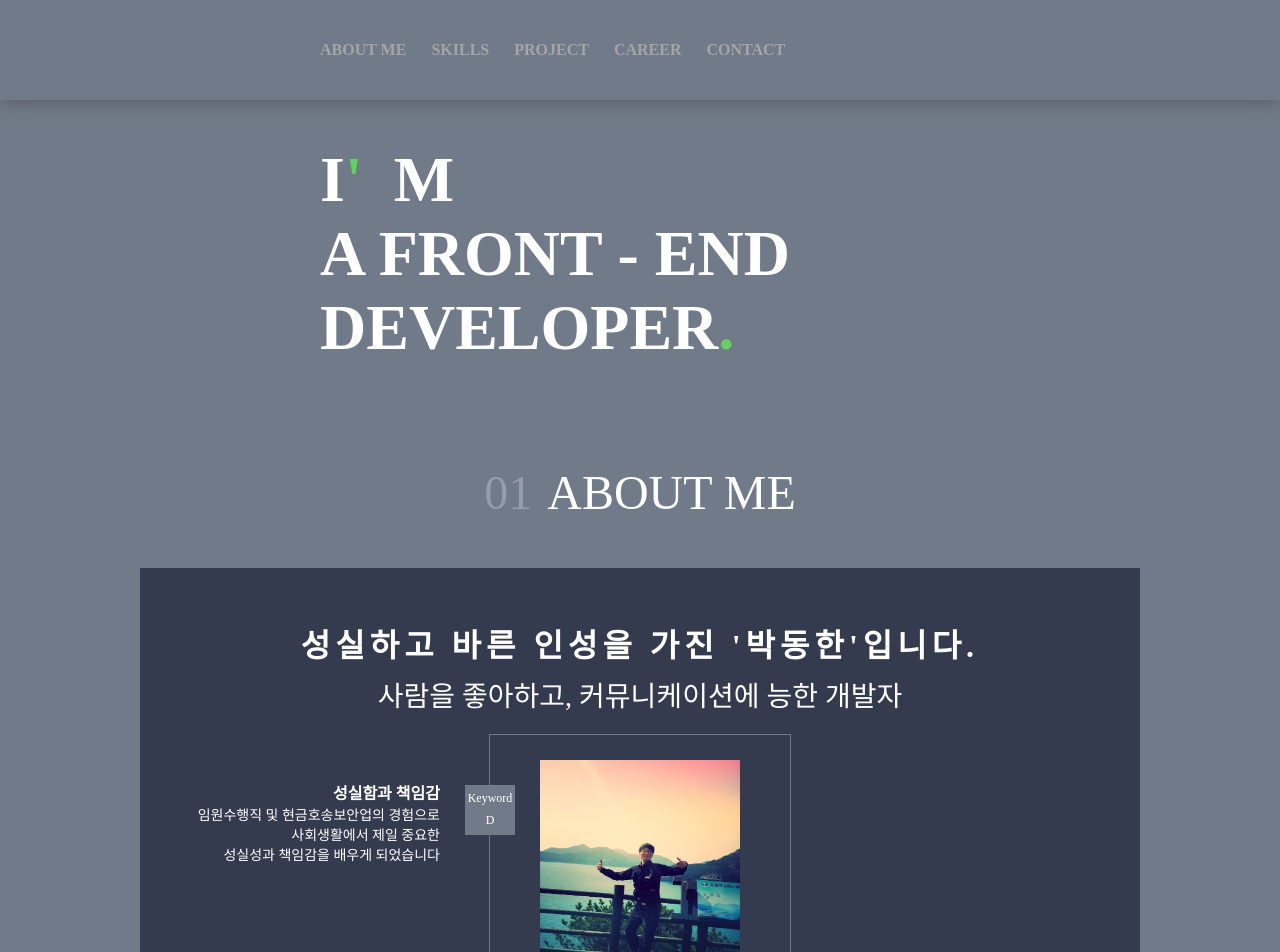
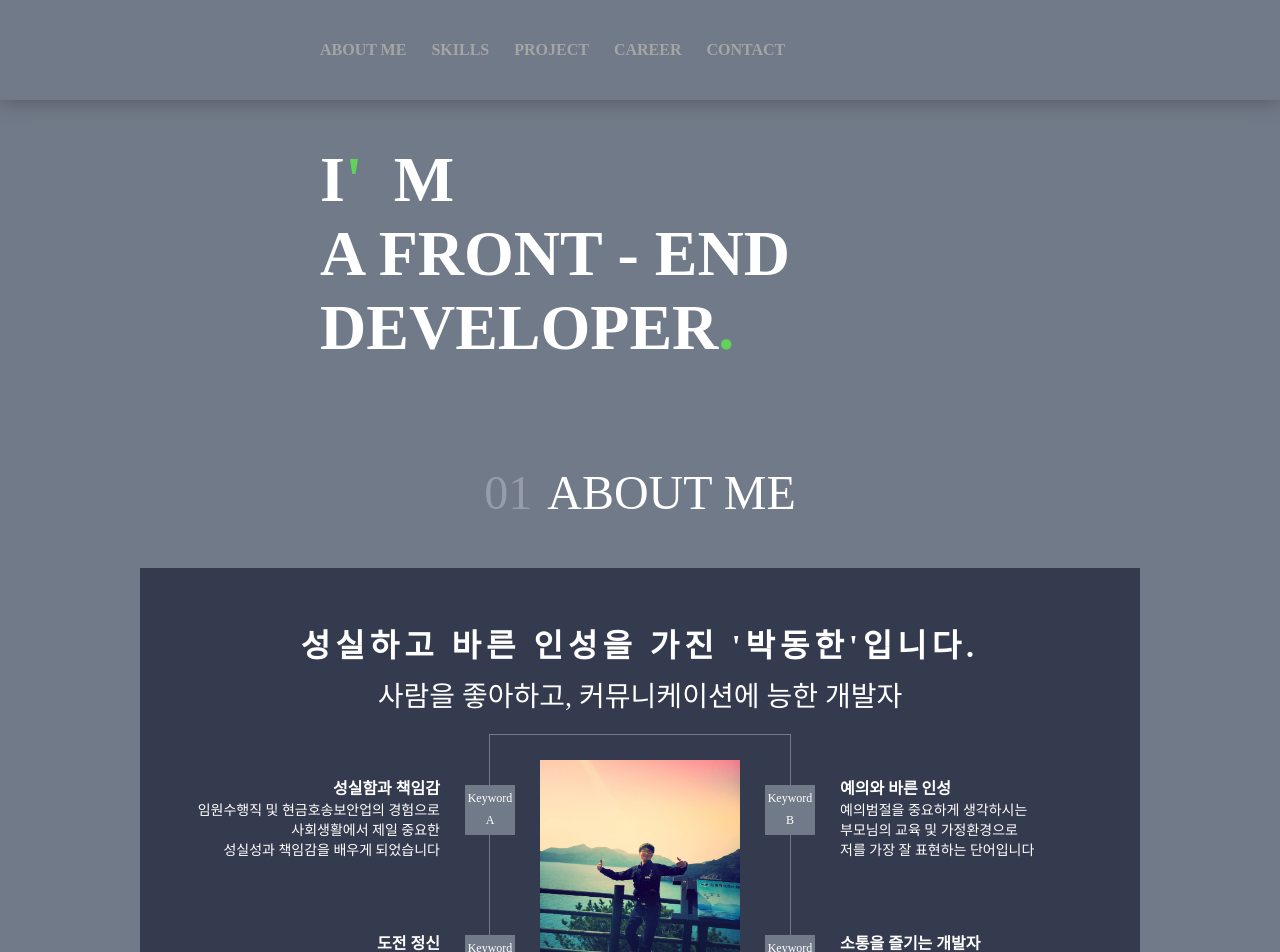
Before and after one commit to arongan90/portfolio, a React (Create React App) app in the folder pdh-portfolio/: page / in a window 1280 px wide. Shown: the top 952 px of the page. Built offline with nearby package versions, Linux system fonts and the light colour scheme.

Commit message:
AboutMe 최종 완료

```diff
--- a/pdh-portfolio/src/components/AboutMe/AboutMe.js
+++ b/pdh-portfolio/src/components/AboutMe/AboutMe.js
@@ -1,6 +1,5 @@
 import React from 'react';
-import { createGlobalStyle } from 'styled-components';
-import styled from 'styled-components';
+import styled, { createGlobalStyle } from 'styled-components';
 import AboutMeContents from './AboutMeContents';
 
 const GlobalStyle = createGlobalStyle`
--- a/pdh-portfolio/src/components/AboutMe/AboutMeContents.js
+++ b/pdh-portfolio/src/components/AboutMe/AboutMeContents.js
@@ -42,7 +42,41 @@ function AboutMeContents() {
         <h5>사람을 좋아하고, 커뮤니케이션에 능한 개발자</h5>
         <OutLine>
           <Image src={donghan} />
-          <Keyword />
+          <Keyword icon={'Keyword A'} position={'A'} align={'right'}>
+            <b>성실함과 책임감</b>
+            <br />
+            임원수행직 및 현금호송보안업의 경험으로
+            <br />
+            사회생활에서 제일 중요한 <br />
+            성실성과 책임감을 배우게 되었습니다
+          </Keyword>
+          <Keyword icon={'Keyword B'} position={'B'} align={'left'}>
+            <b>예의와 바른 인성</b>
+            <br />
+            예의범절을 중요하게 생각하시는
+            <br />
+            부모님의 교육 및 가정환경으로
+            <br />
+            저를 가장 잘 표현하는 단어입니다
+          </Keyword>
+          <Keyword icon={'Keyword C'} position={'C'} align={'right'}>
+            <b>도전 정신</b>
+            <br />
+            새로운 것을 배우는데, 거부감이 없으며
+            <br />
+            호기심이 많아 현재 상황에 안주하지 않고
+            <br />
+            무엇이든 도전하고 경험하는 것을 즐겨합니다
+          </Keyword>
+          <Keyword icon={'Keyword D'} position={'D'} align={'left'}>
+            <b>소통을 즐기는 개발자</b>
+            <br />
+            동네강아지 같다는 말을 자주 들을만큼 사람을
+            <br />
+            좋아하며, 다른 사람의 얘기에 귀 기울여
+            <br />
+            원만한 소통 및 대인관계를 유지하고 있습니다
+          </Keyword>
         </OutLine>
       </IntroText>
     </>
--- a/pdh-portfolio/src/components/AboutMe/Keyword.js
+++ b/pdh-portfolio/src/components/AboutMe/Keyword.js
@@ -1,24 +1,52 @@
 import React from 'react';
 import styled, { css } from 'styled-components';
 
-const position = {
+const TextPositionStyles = {
   A: { left: '-350px', top: '40px' },
+  B: { left: '350px', top: '40px' },
+  C: { left: '-350px', top: '195px' },
+  D: { left: '350px', top: '195px' },
 };
+
+const IconPositionStyles = {
+  A: { left: '-25px', top: '50px' },
+  B: { left: '275px', top: '50px' },
+  C: { left: '-25px', top: '200px' },
+  D: { left: '275px', top: '200px' },
+};
+
+const TextPosition = css`
+  ${({ position }) => css`
+    top: ${TextPositionStyles[position].top};
+    left: ${TextPositionStyles[position].left};
+  `}
+`;
+
+const IconPosition = css`
+  ${({ position }) => css`
+    top: ${IconPositionStyles[position].top};
+    left: ${IconPositionStyles[position].left};
+  `}
+`;
+
+const TextAlign = css`
+  ${({ align }) => css`
+    text-align: ${align};
+  `}
+`;
 
 const KeywordText = styled.span`
   display: block;
   width: 300px;
   height: 80px;
   color: white;
-  text-align: right;
   position: absolute;
   font-size: 0.875rem;
   b {
     font-size: 1rem;
   }
-
-  left: -350px;
-  top: 45px;
+  ${TextAlign}
+  ${TextPosition}
 `;
 
 const KeywordIcon = styled.div`
@@ -32,28 +60,19 @@ const KeywordIcon = styled.div`
   align-items: center;
   line-height: 1.8;
   position: absolute;
-
-  left: -25px;
-  top: 50px;
-
-  ${props => props.position && css``}
+  ${IconPosition}/* left: -25px;
+  top: 50px; */
 `;
 
-function Keyword({ position }) {
+function Keyword({ icon, children, position, align }) {
   return (
     <>
-      <KeywordText>
-        <b>성실함과 책임감</b>
-        <br />
-        임원수행직 및 현금호송보안업의 경험으로
-        <br />
-        사회생활에서 제일 중요한 <br />
-        성실성과 책임감을 배우게 되었습니다
+      <KeywordText position={position} align={align}>
+        {children}
       </KeywordText>
-      <KeywordIcon>Keyword A</KeywordIcon>
-      <KeywordIcon>Keyword B</KeywordIcon>
-      <KeywordIcon>Keyword C</KeywordIcon>
-      <KeywordIcon>Keyword D</KeywordIcon>
+      <KeywordIcon position={position} align={align}>
+        {icon}
+      </KeywordIcon>
     </>
   );
 }
```
Also changed, not shown: pdh-portfolio/src/components/Skills/Skills.js (added, +8 -0 lines).
